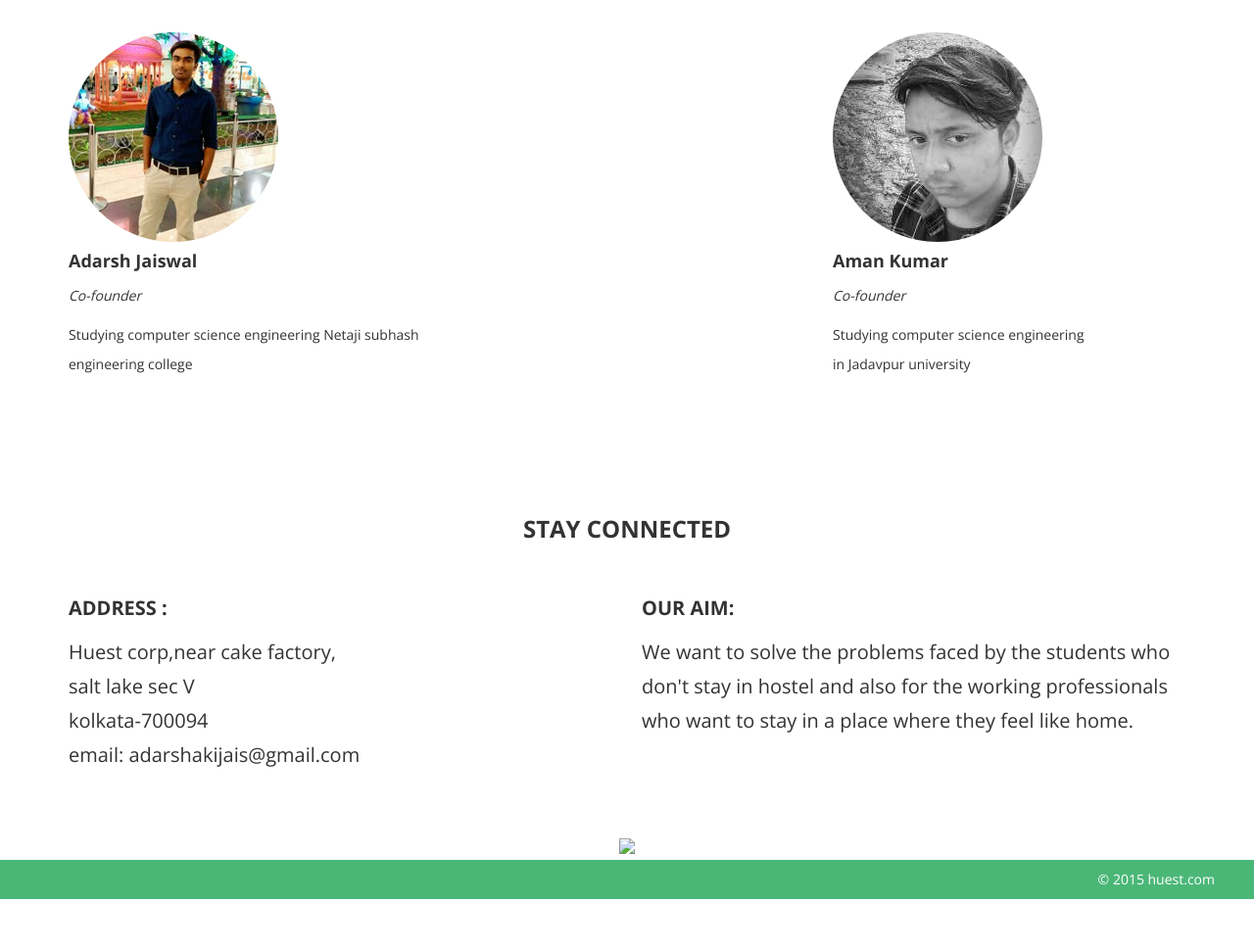
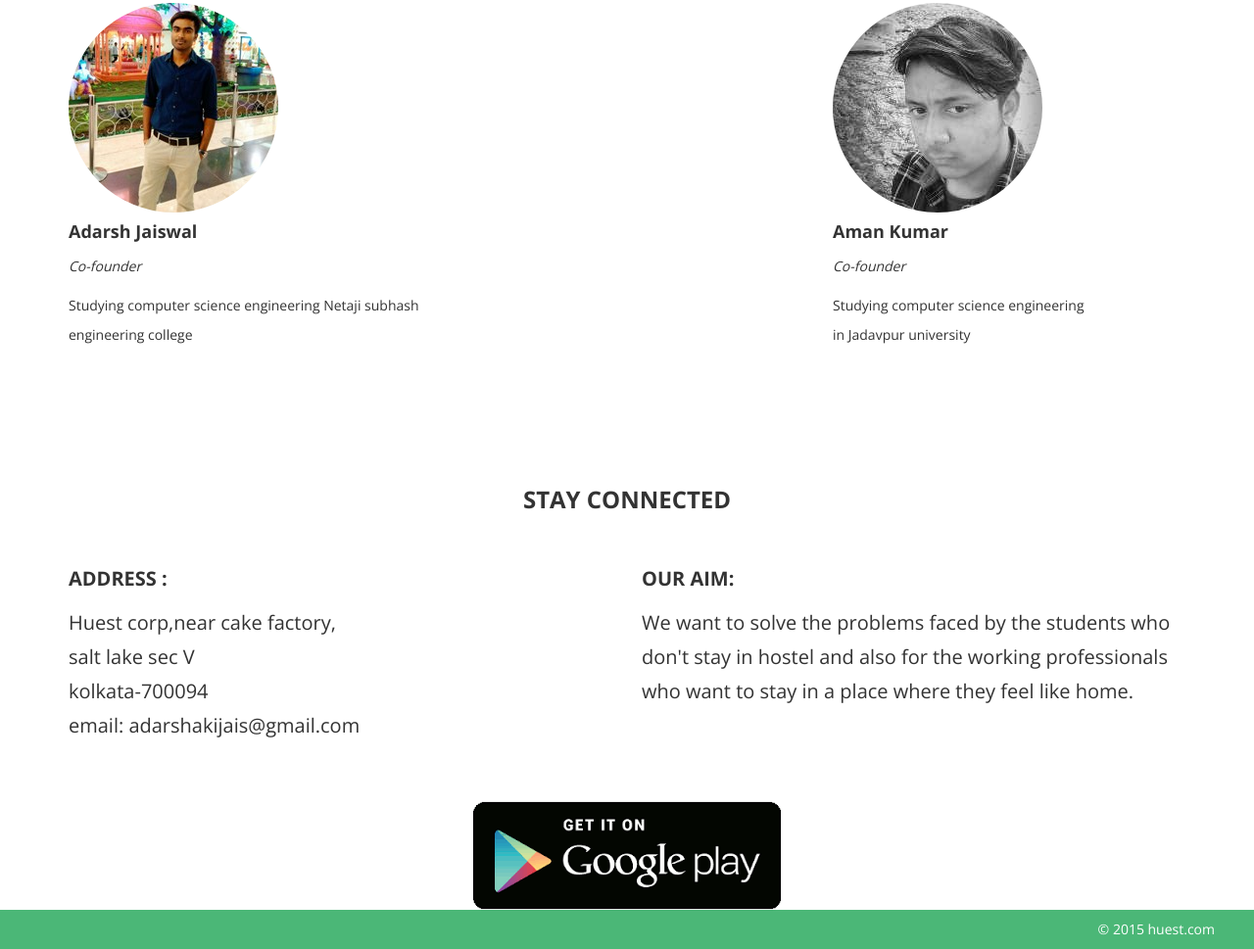
Before and after one commit to adarsh-jaiswal/huest-web, a plain HTML site: page index.html in a window 1280 px wide. Shown: the part 2046-3015 px from the top of the page at 98% size. Before the commit the page ends 2964 px from the top, so only its background shows below. Drawn offline with nearby package versions, Linux system fonts and the light colour scheme.

```diff
--- a/HUEST.html
+++ b/index.html
@@ -240,7 +240,7 @@
 
 
        </section>
-    <
+
     <section class="developers" id="developers" >
  <div class="container">
            <div class="row text-center" >
@@ -348,7 +348,7 @@
           </section>
      <!--CONTACT SECTION END-->
      <div style="text-align: center">
-<img src="download.png" style="vertical-align:center">
+<img src="playimage.png" style="vertical-align:center">
 </div>
     <div class="myfooter" >
                      &copy; 2015 huest.com
```
Also changed, not shown: playimage.png (renamed from play image.png).
